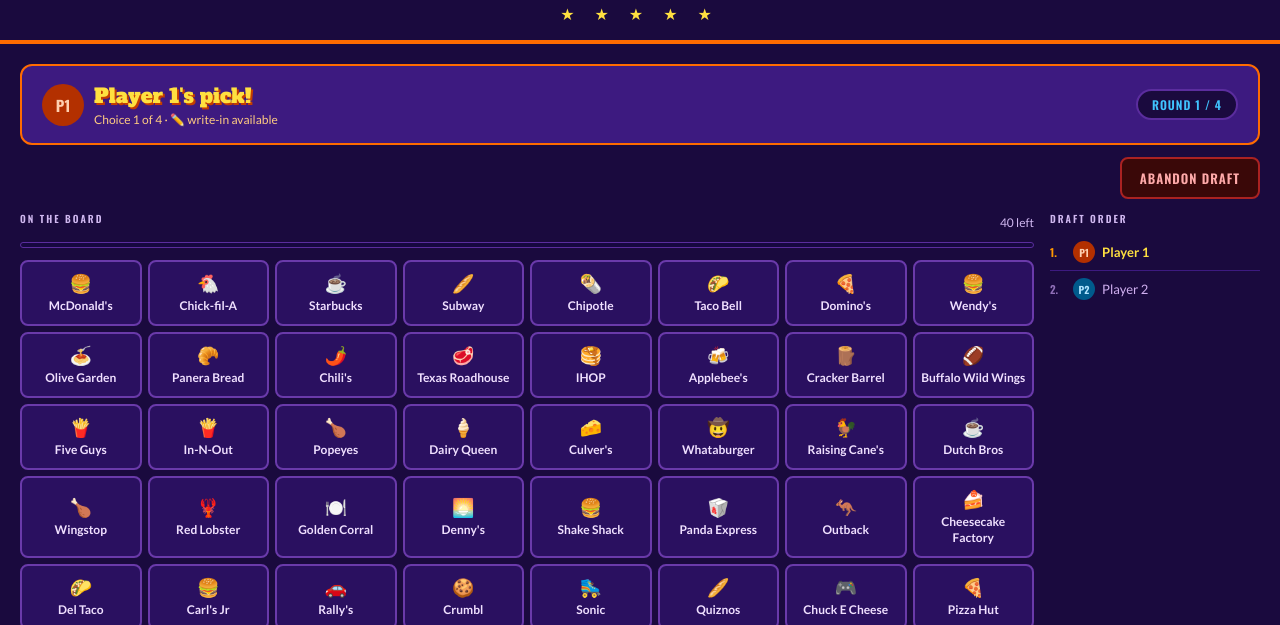
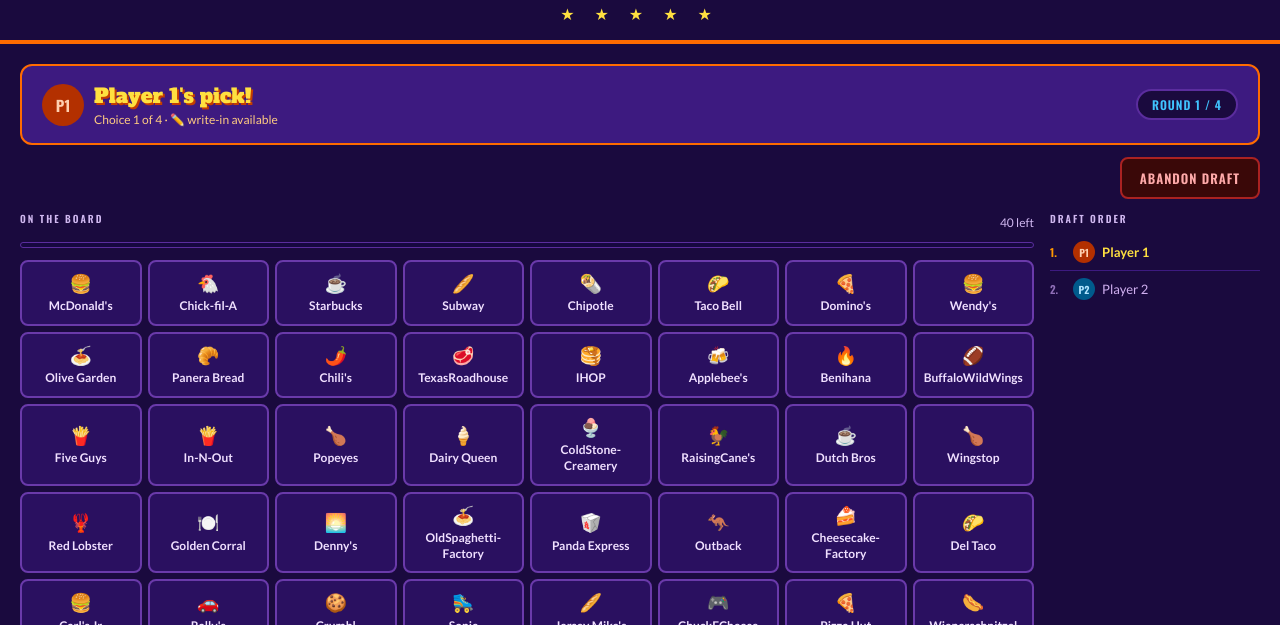
Before and after one commit to fresnostate-ideas/restaurant-draft, a plain HTML site: page index.html in a window 1280 px wide. Both pictures are taken after a click on the button "START THE DRAFT!". Shown: the part 175-800 px from the top of the page. Drawn offline with nearby package versions, Linux system fonts and the light colour scheme.

Commit message:
Add files via upload

```diff
--- a/index.html
+++ b/index.html
@@ -59,14 +59,36 @@ button{font-family:'Lato',sans-serif;cursor:pointer;border-radius:8px}
 .prog-fill{background:#ff6b00;height:6px;border-radius:4px;transition:width .4s}
 
 .rest-grid{display:grid;grid-template-columns:repeat(auto-fill,minmax(108px,1fr));gap:6px}
-.rbt{background:#2a1060;border:2px solid #6a3aaa;border-radius:8px;padding:10px 6px;font-family:'Lato',sans-serif;font-size:12px;font-weight:700;text-align:center;cursor:pointer;color:#f0e0ff;line-height:1.3;width:100%}
+.rbt{
+  background:#2a1060;
+  border:2px solid #6a3aaa;
+  border-radius:8px;
+  padding:10px 6px;
+  font-family:'Lato',sans-serif;
+  font-size:12px;
+  font-weight:700;
+  text-align:center;
+  cursor:pointer;
+  color:#f0e0ff;
+  line-height:1.3;
+  width:100%;
+  word-break:break-word;
+  overflow-wrap:break-word;
+  hyphens:auto;
+  min-height:60px;
+  display:flex;
+  flex-direction:column;
+  align-items:center;
+  justify-content:center;
+}
 .rbt:hover:not(:disabled){background:#3d1a80;border-color:#ff6b00;color:#ffe040}
 .rbt:focus{outline:3px solid #ffe040;outline-offset:2px}
 .rbt:disabled{opacity:.28;cursor:not-allowed;text-decoration:line-through;border-style:dashed;color:#9070b8}
 .rbt.ob{border-style:dashed;border-color:#5a3a90;color:#d8b8f8}
 .rbt.ob:hover:not(:disabled){border-color:#e040fb;color:#f0b0ff}
 .rbt.ob:focus{outline-color:#e040fb}
-.re{display:block;font-size:18px;margin-bottom:3px}
+.re{display:block;font-size:18px;margin-bottom:3px;flex-shrink:0}
+.rbt-label{word-break:break-word;overflow-wrap:break-word;hyphens:auto;width:100%}
 .sec-div{grid-column:1/-1;font-family:'Oswald',sans-serif;font-size:10px;color:#c0a0e0;text-transform:uppercase;letter-spacing:2px;padding:8px 0 2px;border-top:1px solid #3d1a80;margin-top:2px}
 .rem-tag{font-family:'Lato',sans-serif;font-size:12px;color:#d0b8f0}
 
@@ -163,21 +185,48 @@ const SUFFIXES=["City","Town","Ville","bury","borough","Falls","Springs","Grove"
 const AV_BG=["#b33000","#005a8c","#1a6b1a","#7b006b","#7a5a00","#006060","#4a0090","#554400"];
 const AV_FG=["#ffd0b0","#b0e4ff","#c0ffc0","#ffb0f8","#ffe090","#b0ffff","#e8c0ff","#ffe8a0"];
 const BULB_COLS=["y","p","b","o","y","b","p","o","y","p","b","o","y","b","p","o"];
+
 const RESTAURANTS=[
-  {name:"McDonald's",e:"🍔"},{name:"Chick-fil-A",e:"🐔"},{name:"Starbucks",e:"☕"},
-  {name:"Subway",e:"🥖"},{name:"Chipotle",e:"🌯"},{name:"Taco Bell",e:"🌮"},
-  {name:"Domino's",e:"🍕"},{name:"Wendy's",e:"🍔"},{name:"Olive Garden",e:"🍝"},
-  {name:"Panera Bread",e:"🥐"},{name:"Chili's",e:"🌶️"},{name:"Texas Roadhouse",e:"🥩"},
-  {name:"IHOP",e:"🥞"},{name:"Applebee's",e:"🍻"},{name:"Cracker Barrel",e:"🪵"},
-  {name:"Buffalo Wild Wings",e:"🏈"},{name:"Five Guys",e:"🍟"},{name:"In-N-Out",e:"🍟"},
-  {name:"Popeyes",e:"🍗"},{name:"Dairy Queen",e:"🍦"},{name:"Culver's",e:"🧀"},
-  {name:"Whataburger",e:"🤠"},{name:"Raising Cane's",e:"🐓"},{name:"Dutch Bros",e:"☕"},
-  {name:"Wingstop",e:"🍗"},{name:"Red Lobster",e:"🦞"},{name:"Golden Corral",e:"🍽️"},
-  {name:"Denny's",e:"🌅"},{name:"Shake Shack",e:"🍔"},{name:"Panda Express",e:"🥡"},
-  {name:"Outback",e:"🦘"},{name:"Cheesecake Factory",e:"🍰"},
-  {name:"Del Taco",e:"🌮"},{name:"Carl's Jr",e:"🍔"},{name:"Rally's",e:"🚗"},
-  {name:"Crumbl",e:"🍪"},{name:"Sonic",e:"🛼"},{name:"Quiznos",e:"🥖"},
-  {name:"Chuck E Cheese",e:"🎮"},{name:"Pizza Hut",e:"🍕"}
+  {name:"McDonald's",e:"🍔"},
+  {name:"Chick-fil-A",e:"🐔"},
+  {name:"Starbucks",e:"☕"},
+  {name:"Subway",e:"🥖"},
+  {name:"Chipotle",e:"🌯"},
+  {name:"Taco Bell",e:"🌮"},
+  {name:"Domino's",e:"🍕"},
+  {name:"Wendy's",e:"🍔"},
+  {name:"Olive Garden",e:"🍝"},
+  {name:"Panera Bread",e:"🥐"},
+  {name:"Chili's",e:"🌶️"},
+  {name:"Texas Roadhouse",e:"🥩"},
+  {name:"IHOP",e:"🥞"},
+  {name:"Applebee's",e:"🍻"},
+  {name:"Benihana",e:"🔥"},
+  {name:"Buffalo Wild Wings",e:"🏈"},
+  {name:"Five Guys",e:"🍟"},
+  {name:"In-N-Out",e:"🍟"},
+  {name:"Popeyes",e:"🍗"},
+  {name:"Dairy Queen",e:"🍦"},
+  {name:"Cold Stone Creamery",e:"🍨"},
+  {name:"Raising Cane's",e:"🐓"},
+  {name:"Dutch Bros",e:"☕"},
+  {name:"Wingstop",e:"🍗"},
+  {name:"Red Lobster",e:"🦞"},
+  {name:"Golden Corral",e:"🍽️"},
+  {name:"Denny's",e:"🌅"},
+  {name:"Old Spaghetti Factory",e:"🍝"},
+  {name:"Panda Express",e:"🥡"},
+  {name:"Outback",e:"🦘"},
+  {name:"Cheesecake Factory",e:"🍰"},
+  {name:"Del Taco",e:"🌮"},
+  {name:"Carl's Jr",e:"🍔"},
+  {name:"Rally's",e:"🚗"},
+  {name:"Crumbl",e:"🍪"},
+  {name:"Sonic",e:"🛼"},
+  {name:"Jersey Mike's",e:"🥖"},
+  {name:"Chuck E Cheese",e:"🎮"},
+  {name:"Pizza Hut",e:"🍕"},
+  {name:"Wienerschnitzel",e:"🌭"},
 ];
 
 let players=[],draftOrder=[],curIdx=0,picks={},taken=new Set(),usedOB={};
@@ -185,22 +234,21 @@ const PICKS=4;
 function esc(s){return String(s).replace(/&/g,"&amp;").replace(/</g,"&lt;").replace(/>/g,"&gt;");}
 function ini(n){return n.trim().split(" ").map(w=>w[0]||"").join("").toUpperCase().slice(0,2)||"?";}
 
-// Accessible marquee lights — slow sequential chase, stops if prefers-reduced-motion
+function displayName(name){
+  const breaks={"Wienerschnitzel":"Wiener\u00ADschnitzel","Buffalo Wild Wings":"Buffalo\u00ADWild\u00ADWings","Old Spaghetti Factory":"Old\u00ADSpaghetti\u00ADFactory","Cheesecake Factory":"Cheesecake\u00ADFactory","Cold Stone Creamery":"Cold\u00ADStone\u00ADCreamery","Chuck E Cheese":"Chuck\u00ADE\u00ADCheese","Texas Roadhouse":"Texas\u00ADRoadhouse","Raising Cane's":"Raising\u00ADCane's"};
+  return breaks[name]||name;
+}
+
 (function(){
   const el=document.getElementById("bulbs");
   el.innerHTML=BULB_COLS.map(c=>`<div class="bulb ${c}" style="opacity:0.2"></div>`).join("");
   const reduced=window.matchMedia("(prefers-reduced-motion: reduce)").matches;
-  if(reduced){
-    el.querySelectorAll(".bulb").forEach(b=>b.style.opacity="0.6");
-    return;
-  }
+  if(reduced){el.querySelectorAll(".bulb").forEach(b=>b.style.opacity="0.6");return;}
   let t=0;
-  // 1200ms interval = well under 3 flashes/sec threshold; sequential chase not simultaneous strobe
   setInterval(()=>{
     t=(t+1)%BULB_COLS.length;
     el.querySelectorAll(".bulb").forEach((b,i)=>{
-      // only 1 bulb fully lit at a time — no simultaneous multi-flash
-      b.style.opacity=i===t?"1": i===(t-1+BULB_COLS.length)%BULB_COLS.length?"0.5":"0.15";
+      b.style.opacity=i===t?"1":i===(t-1+BULB_COLS.length)%BULB_COLS.length?"0.5":"0.15";
       b.style.transition="opacity 0.6s ease";
     });
   },1200);
@@ -258,12 +306,12 @@ function renderDraft(){
   Object.entries(picks).forEach(([idx,arr])=>arr.forEach(pk=>{if(pk.idx!=null)takenBy[pk.idx]=players[idx];}));
   document.getElementById("rest-grid").innerHTML=
     RESTAURANTS.map((r,i)=>{const t=taken.has(i);
-      return `<button class="rbt" data-ri="${i}" ${t?"disabled":""} aria-label="${esc(r.name)}${t?`, taken by ${esc(takenBy[i]||"")}`:""}" onclick="pick(${i})">
-        <span class="re" aria-hidden="true">${r.e}</span>${esc(r.name)}</button>`;
+      return `<button class="rbt" lang="en" ${t?"disabled":""} aria-label="${esc(r.name)}${t?`, taken by ${esc(takenBy[i]||"")}`:""}" onclick="pick(${i})">
+        <span class="re" aria-hidden="true">${r.e}</span><span class="rbt-label">${displayName(esc(r.name))}</span></button>`;
     }).join("")
     +`<div class="sec-div" role="presentation">Off the board</div>`
     +`<button class="rbt ob" ${!canOB?"disabled":""} aria-label="${canOB?"Write in a restaurant":"Off-board used"}" onclick="openOB()">
-        <span class="re" aria-hidden="true">✏️</span>${canOB?"Write-in pick":"Used"}</button>`;
+        <span class="re" aria-hidden="true">✏️</span><span class="rbt-label">${canOB?"Write-in pick":"Used"}</span></button>`;
   const seen=new Set();
   const uniq=draftOrder.filter(x=>{if(seen.has(x))return false;seen.add(x);return true;});
   document.getElementById("order-list").innerHTML=uniq.map((oi,rank)=>{
@@ -290,7 +338,7 @@ function openOB(){
       <div class="modal-box">
         <div class="modal-ttl" id="ob-title">Off-the-board pick!</div>
         <div class="modal-txt">Name any restaurant not on the board — local gem, regional chain, food truck, whatever.</div>
-        <input type="text" id="ob-inp" placeholder="e.g. Buc-ee's, local taco truck..." maxlength="40" aria-required="true" style="margin-bottom:.75rem">
+        <input type="text" id="ob-inp" placeholder="e.g. local taco truck..." maxlength="40" aria-required="true" style="margin-bottom:.75rem">
         <div class="modal-btns">
           <button class="btn-sec" onclick="closeModal()">Cancel</button>
           <button class="btn-main" id="ob-ok" onclick="confirmOB()" disabled style="background:#7b00d4">Confirm pick!</button>
@@ -328,9 +376,7 @@ function confirmAbandon(){
 }
 
 function closeModal(){document.getElementById("modal-area").innerHTML="";}
-
 function advance(){curIdx++;if(curIdx>=draftOrder.length){showResults();}else{renderDraft();}}
-
 function cityName(n){return "Welcome to "+n.trim().split(" ")[0]+" "+SUFFIXES[Math.floor(Math.random()*SUFFIXES.length)];}
 
 function showResults(){
```
